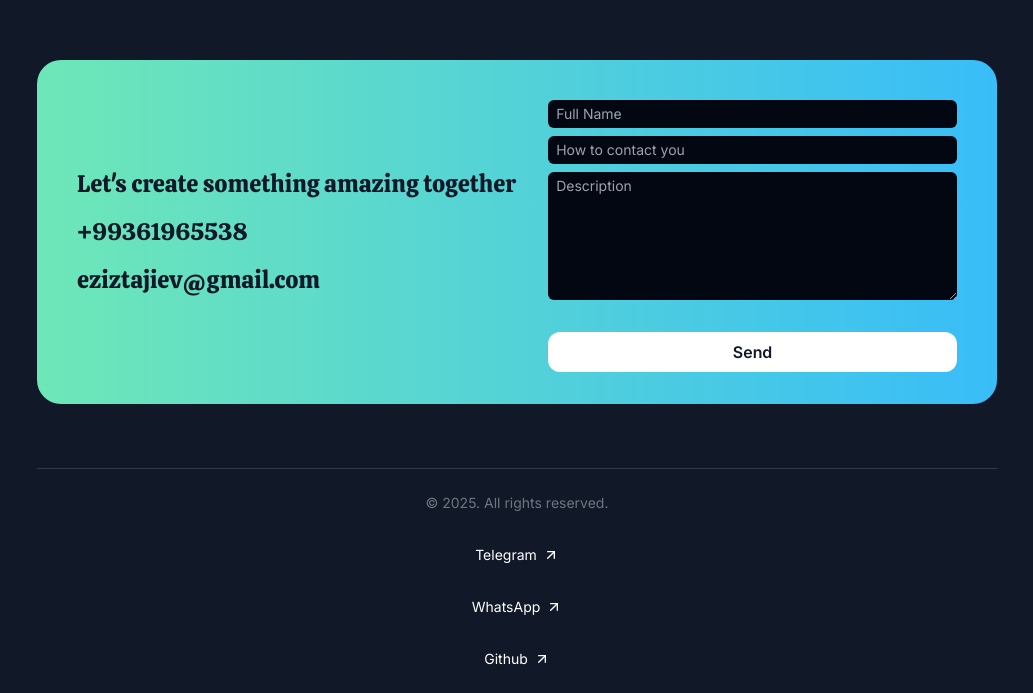
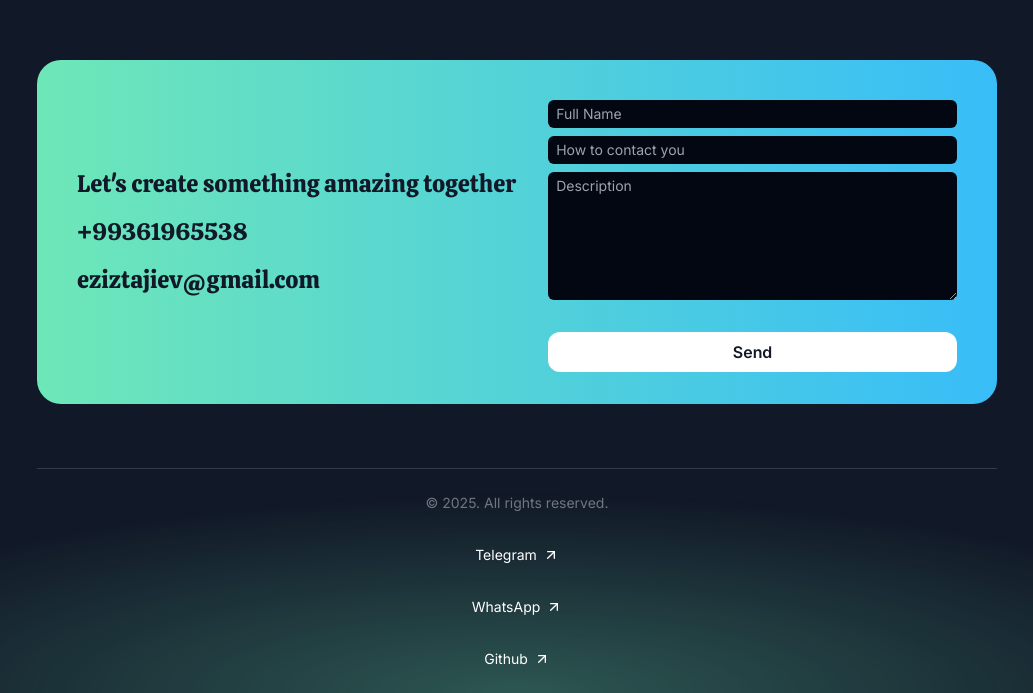
Before and after one commit to eziz-tajiev/Portfolio, a Next.js app: page / in a window 1280 px wide. Shown: the part 4624-5317 px from the top of the page, without its empty margins (123-1156 px from the left). Built offline with nearby package versions, Linux system fonts and the light colour scheme.

Commit message:
radial gradient is ready

```diff
--- a/src/sections/Footer.tsx
+++ b/src/sections/Footer.tsx
@@ -18,7 +18,8 @@
 
 export const Footer = () => {
   return(
-    <footer>
+    <footer className="relative -z-10 overflow-x-clip">
+      <div className="absolute h-[400px] w-[1600px] bottom-0 bg-emerald-300/30 left-1/2 -translate-x-1/2 [mask-image:radial-gradient(50%_50%_at_bottom_center,black,transparent)] -z-10"></div>
       <div className="container">
         <div className="border-t border-white/15 py-6 text-sm flex flex-col items-center gap-8">
           <div className="text-white/40 ">&copy; 2025. All rights reserved.</div>
```
